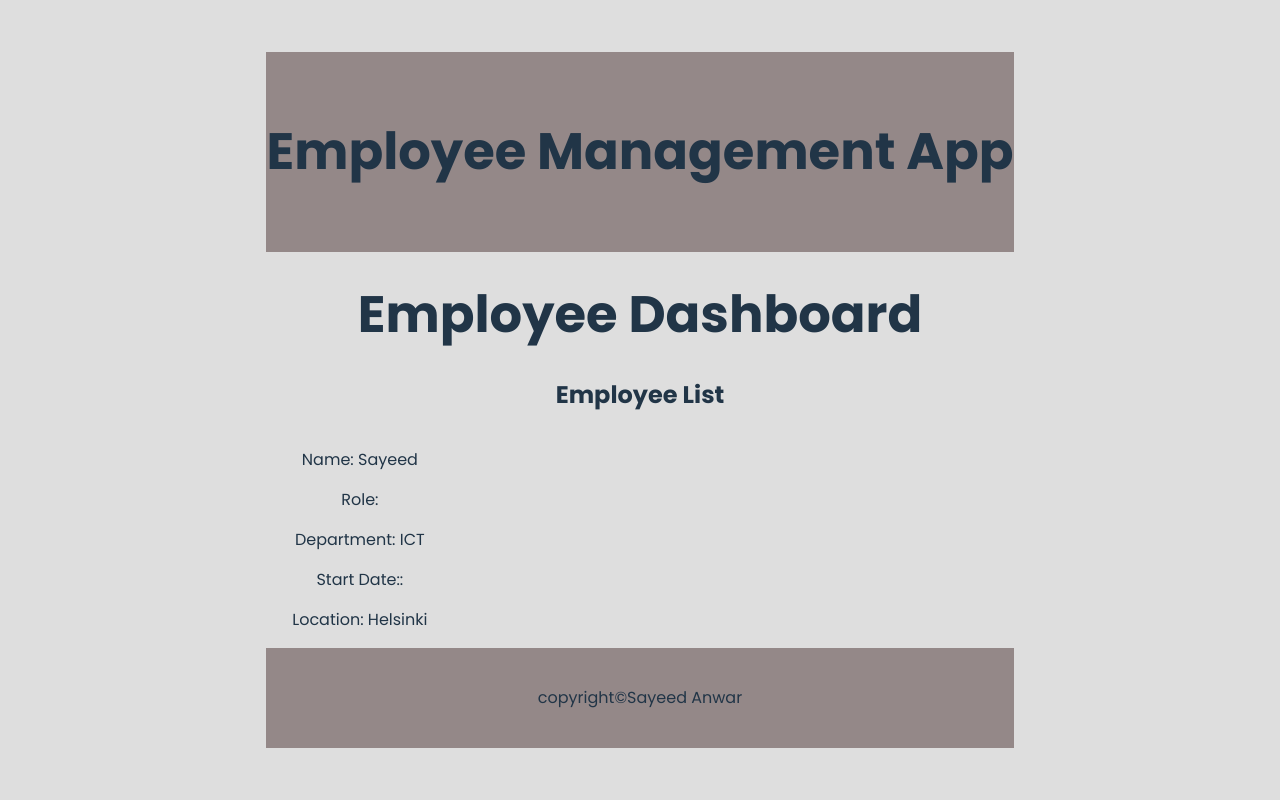
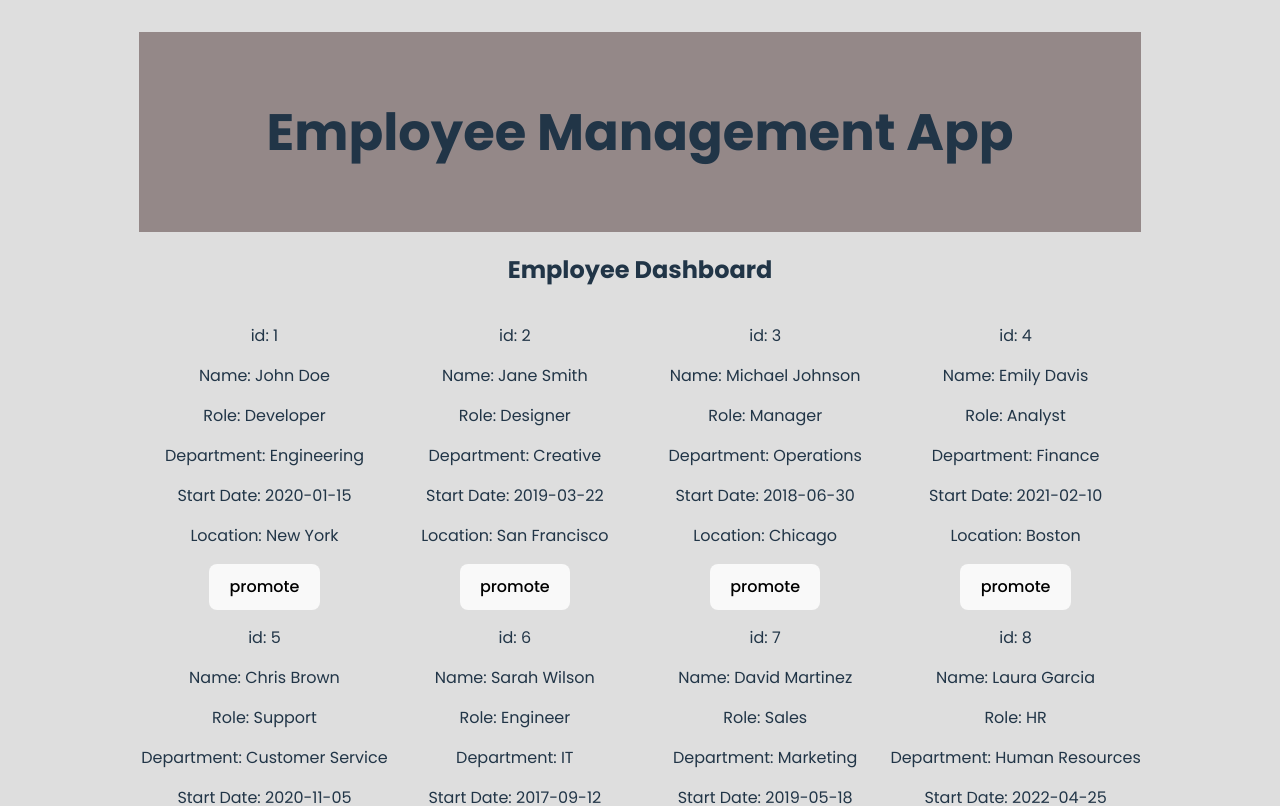
Before and after one commit to iamharryda/employee-manager-app, a React (Vite) app: page /list in a window 1280 px wide. Shown: the top 806 px of the page. Built offline with nearby package versions, Linux system fonts and the light colour scheme.

Commit message:
shifted the array to card and show it and added button

```diff
--- a/src/App.jsx
+++ b/src/App.jsx
@@ -1,18 +1,16 @@
 import './App.css'
 import EmployeeList from './components/EmployeeList'
-import Footers from './components/footer'
-import Headers from './components/header'
+
 
 function App() {
 
   return (
     <>
-      <Headers></Headers>
+
       <div>
-        <h1>Employee Dashboard</h1>
         <EmployeeList></EmployeeList>
       </div>
-      <Footers></Footers>
+
     </>
   )
 }
--- a/src/components/EmployeeCard.jsx
+++ b/src/components/EmployeeCard.jsx
@@ -1,11 +1,10 @@
 import './EmployeeCard.css'
 import { useState } from 'react'
-import employees from '../data/employeeData'
 
 export default function Employee(props) {
 
-    const [role, setRole] = useState(props.initRole)
-    const [changeRole, setChangeRole] = useState(role)
+
+    /* const [changeRole, setChangeRole] = useState(role)
 
     const clickHandler = () => {
         if (role == "Teacher") {
@@ -16,16 +15,19 @@ export default function Employee(props) {
             setRole("Teacher")
             setChangeRole("Promote")
         }
-    }
+    } */
 
 
     return (
         <div>
+            <p>id: {props.id}</p>
             <p>Name: {props.name}</p>
             <p>Role: {props.role}</p>
             <p>Department: {props.department}</p>
-            <p>Start Date:: {props.startDate}</p>
+            <p>Start Date: {props.startDate}</p>
             <p>Location: {props.location}</p>
+            <button>{props.button}</button>
+
         </div>
     )
 }
--- a/src/components/EmployeeList.jsx
+++ b/src/components/EmployeeList.jsx
@@ -1,20 +1,42 @@
 import './EmployeeList.css'
 import Employee from './EmployeeCard'
 import { useEffect, useState } from 'react'
+import employees from '../data/employeeData'
+import Header from '../components/Header'
+import Footer from '../components/Footer'
+
 
 export default function EmployeeList() {
 
+    const [isLoggedIn, setIsLoggedIn] = useState(false)
+
+    const handleLoggedIn = () => {
+        setIsLoggedIn(!isLoggedIn)
+    }
 
 
     return (
 
-        <div>
-            <h2>Employee List</h2>
-            <div className='list'>
-                <Employee name="Sayeed" initRole="Teacher" department="ICT" location="Helsinki" salary="6000€" StartDate="15-01-2020" />
+        isLoggedIn ?
+            <div>
+                Please log in to see the Employee DATA. IT'S confedintial.
+                <button onClick={handleLoggedIn}>Log In</button>
+            </div>
+            :
+            <div>
+                <Header />
+                <h2>Employee Dashboard</h2>
+                <div className='list'>
+                    {
+                        employees.map((element) => <Employee id={element.id} name={element.name} role={element.role} department={element.department} startDate={element.startDate} location={element.location} button="promote" />
+                        )}
+
+                </div>
+                <button onClick={handleLoggedIn}>Log Out</button>
+                <Footer />
+
 
             </div>
-        </div>
 
     )
 }
```
